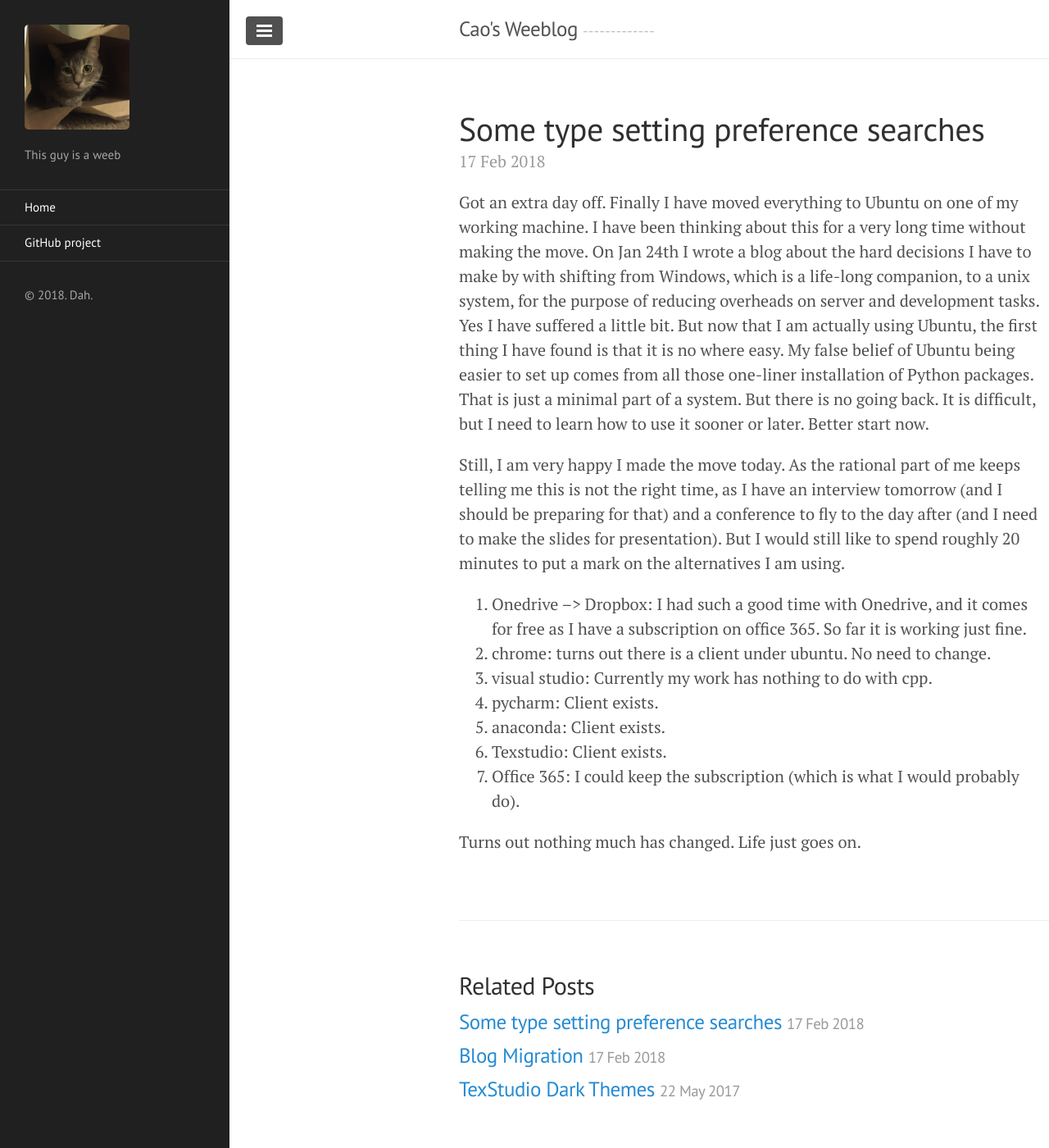
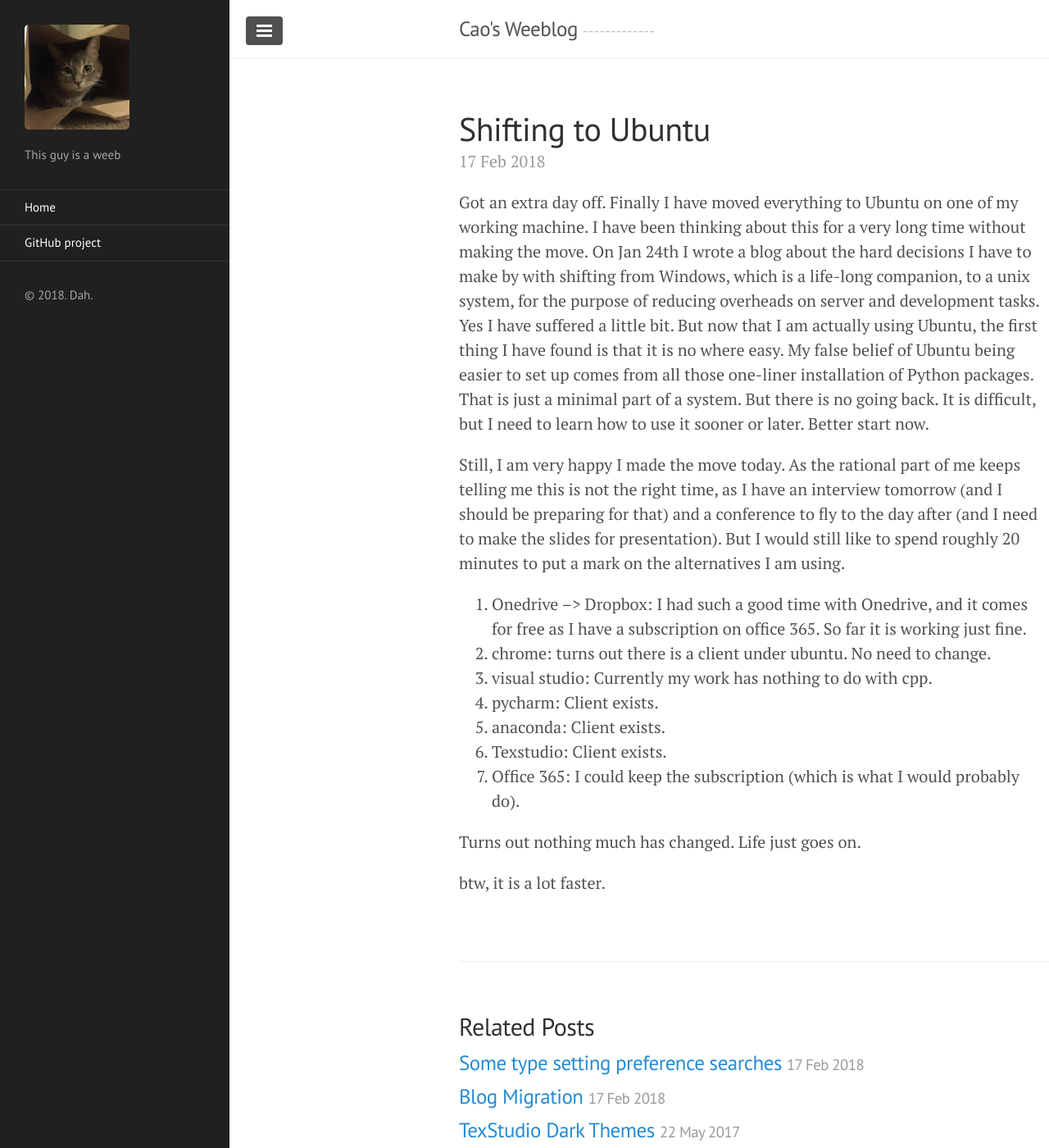
Before and after one commit to Oreki47/Oreki47.github.io, a Jekyll site: the page built from _posts/2018-02-19-on-ubuntu.md, in a window 1280 px wide and 1400 px high. Shown: the whole window at 82% size. Built offline with Jekyll 4.4.1, drawn with Linux system fonts in a browser that asks for light colours.

Commit message:
ubuntu blog

```diff
--- a/_posts/2018-02-19-on-ubuntu.md
+++ b/_posts/2018-02-19-on-ubuntu.md
@@ -3,7 +3,7 @@ author: Zhiyuan
 comments: true
 date: 2018-02-17
 layout: post
-title: Some type setting preference searches
+title: Shifting to Ubuntu
 categories: Technology
 tags:
 - None
@@ -29,3 +29,5 @@ Still, I am very happy I made the move today. As the rational part of me keeps t
 	I could keep the subscription (which is what I would probably do).
 
 Turns out nothing much has changed. Life just goes on.
+
+btw, it is a lot faster.
```
